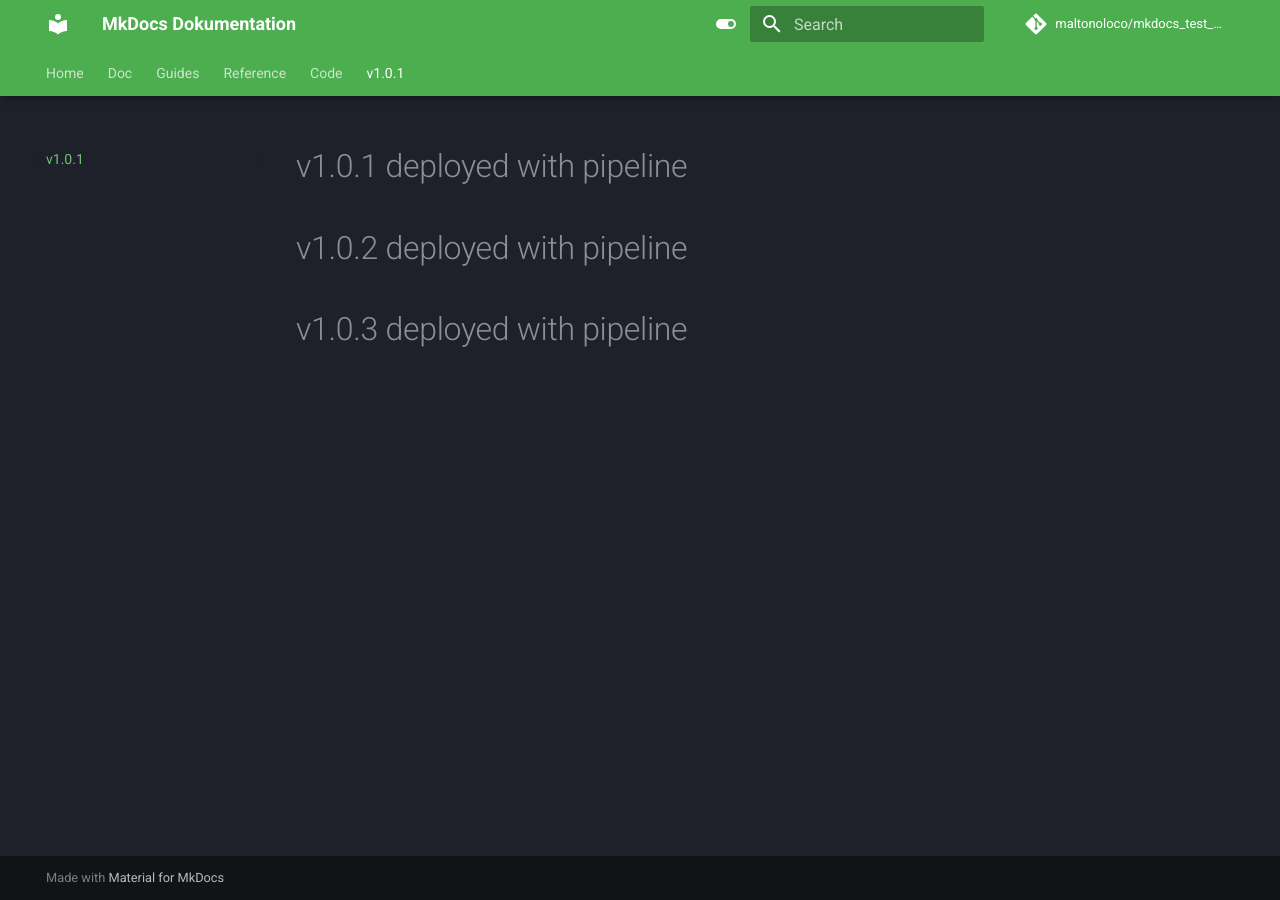
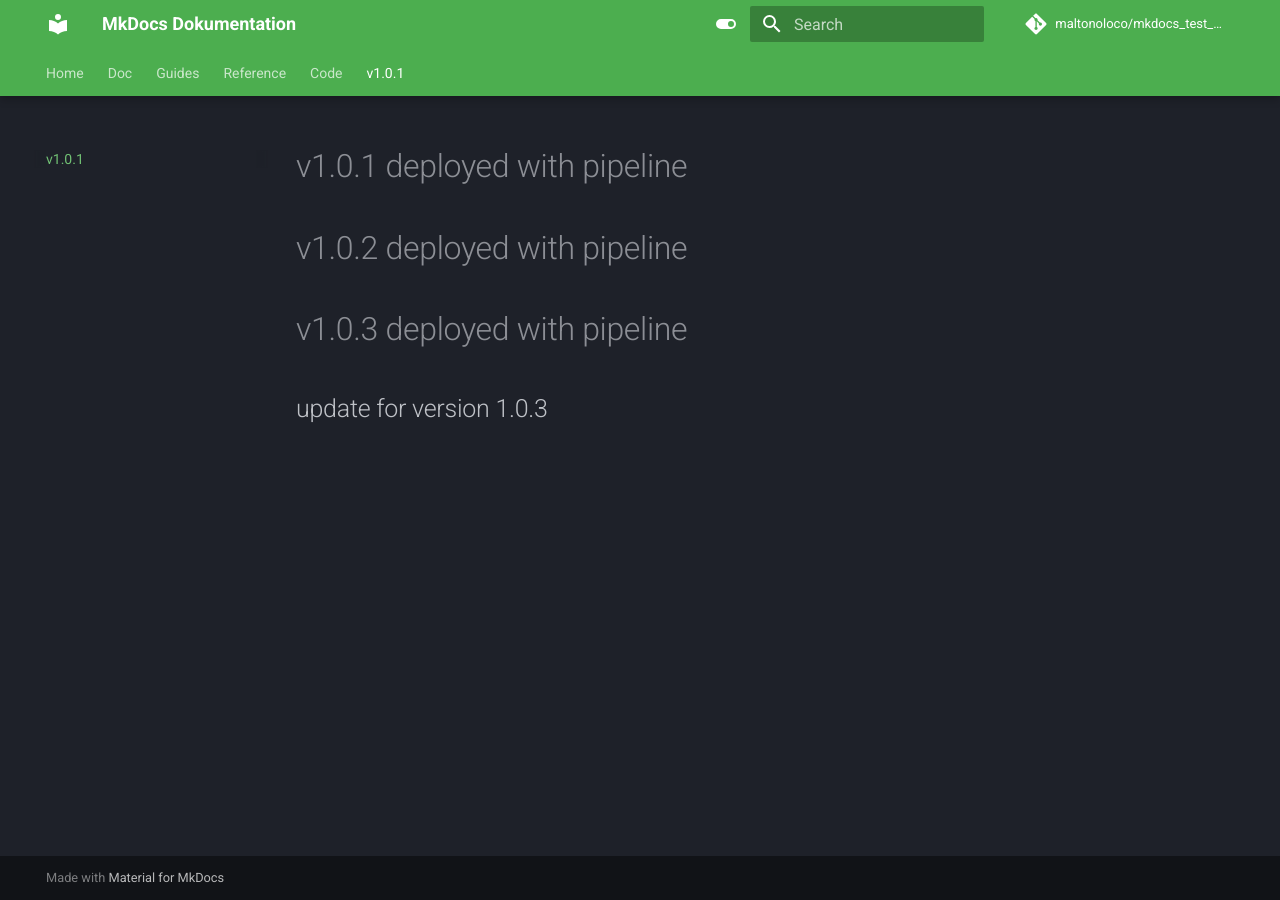
Before and after one commit to maltonoloco/mkdocs_test_doc, an MkDocs documentation site: the page built from docs/v1.0.1.md, in a window 1280 px wide. Built offline with MkDocs 1.6.1 and Material for MkDocs 9.7.7, drawn with Linux system fonts in a browser that asks for light colours; comment, search, counter and statistics services are not loaded; the version menu is left out.

Commit message:
update 1.0.3

```diff
--- a/docs/v1.0.1.md
+++ b/docs/v1.0.1.md
@@ -3,3 +3,4 @@
 # v1.0.2 deployed with pipeline
 
 # v1.0.3 deployed with pipeline
+## update for version 1.0.3
```
